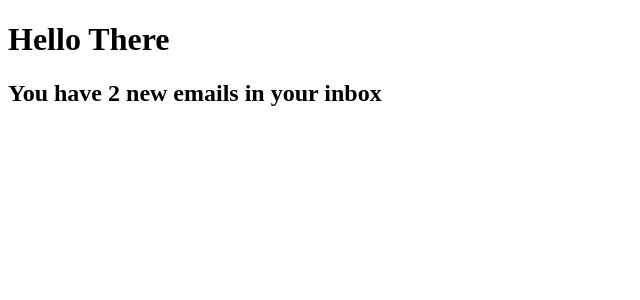
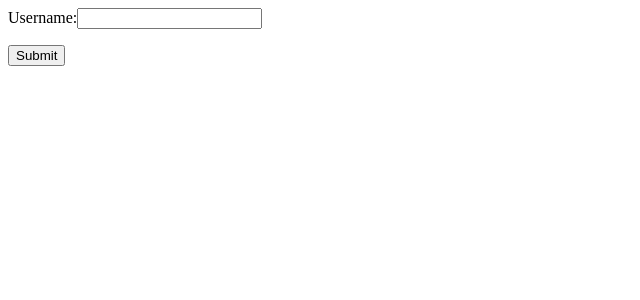
Before and after one commit to Its-Delimas/SANDBOX, a React (Vite) app in the folder REACT/recap/: page / in a window 1280 px wide. Shown: the top 300 px of the page, without its empty margins (0-640 px from the left). Built offline with nearby package versions, Linux system fonts and the light colour scheme.

Commit message:
Form Handling in React ~ Simple

```diff
--- a/REACT/recap/src/App.jsx
+++ b/REACT/recap/src/App.jsx
@@ -1,13 +1,47 @@
-// inline rendering &&
+// Building Forms in React
+import { useState } from "react";
 
-export default function App() {
-  const NewEmail = 2;
+// import styles from "styles.module.css";
+
+export default function Form() {
+  const [username, setUsername] = useState();
+  // ~create a state to store the error messages
+  const [usernameError, setUsernameError] = useState();
+
+  // function to handle submit
+  const handleSubmit = (e) => {
+    e.preventDefault();
+
+    if (usernameError) {
+      alert("Unable to Submit: Form Contains errors");
+    } else {
+      alert(username);
+    }
+  };
+  //perfoming form validation
+
+  const handleUsername = (e) => {
+    const { value } = e.target;
+    setUsername(value);
+    // validate username value
+    if (value.length <= 6) {
+      setUsernameError("Username length must be more than 6 characters");
+    } else {
+      setUsernameError();
+    }
+  };
 
   return (
-    <>
-      <h1>Hello There</h1>
-
-      {NewEmail > 0 && <h2>You have {NewEmail} new emails in your inbox</h2>}
-    </>
+    <form onSubmit={handleSubmit}>
+      Username:
+      <input
+        type="text"
+        name="username"
+        value={username}
+        onChange={handleUsername}
+      />
+      <p>{usernameError}</p>
+      <button type="submit">Submit</button>
+    </form>
   );
 }
```
Also changed, not shown: REACT/recap/src/style.module.css (added).
